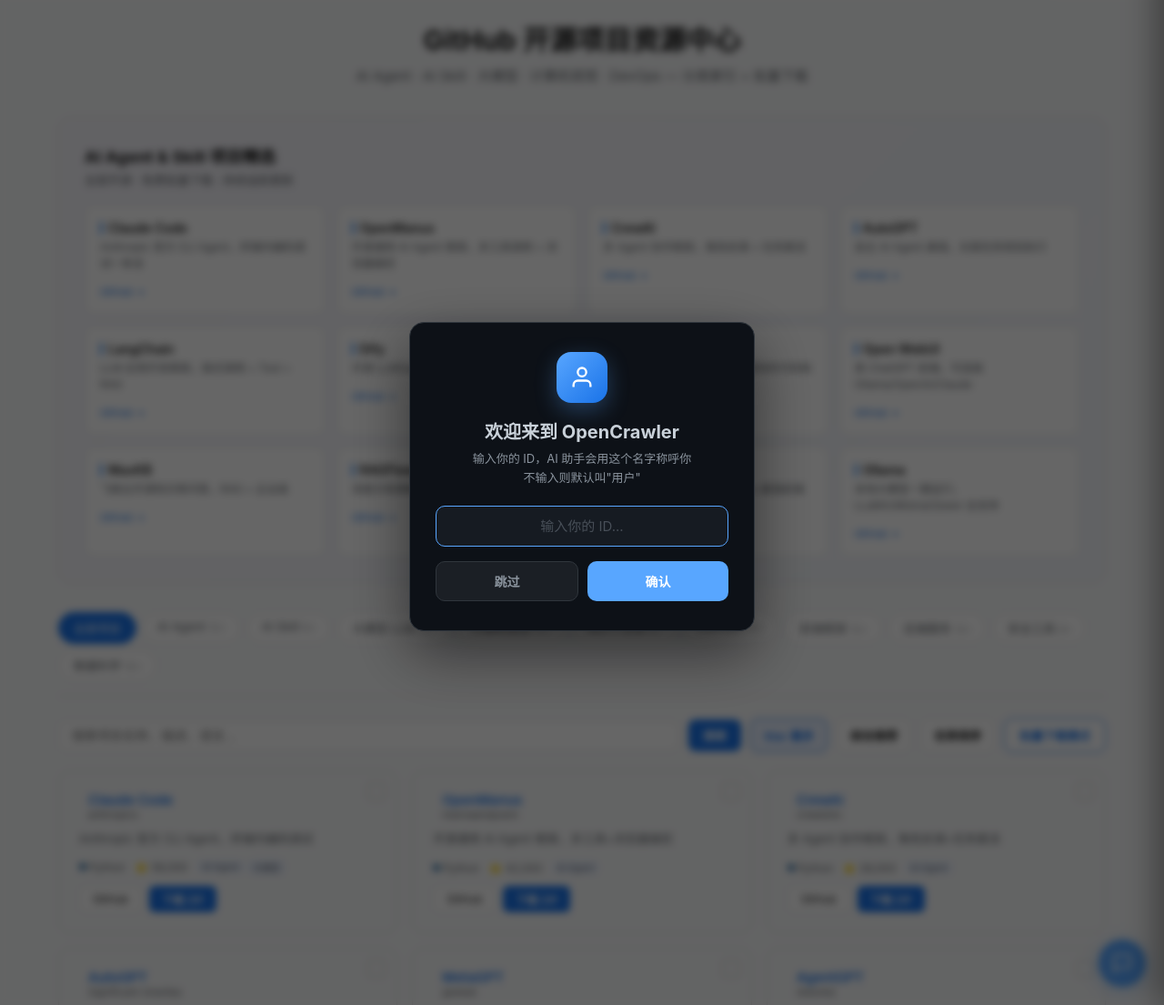
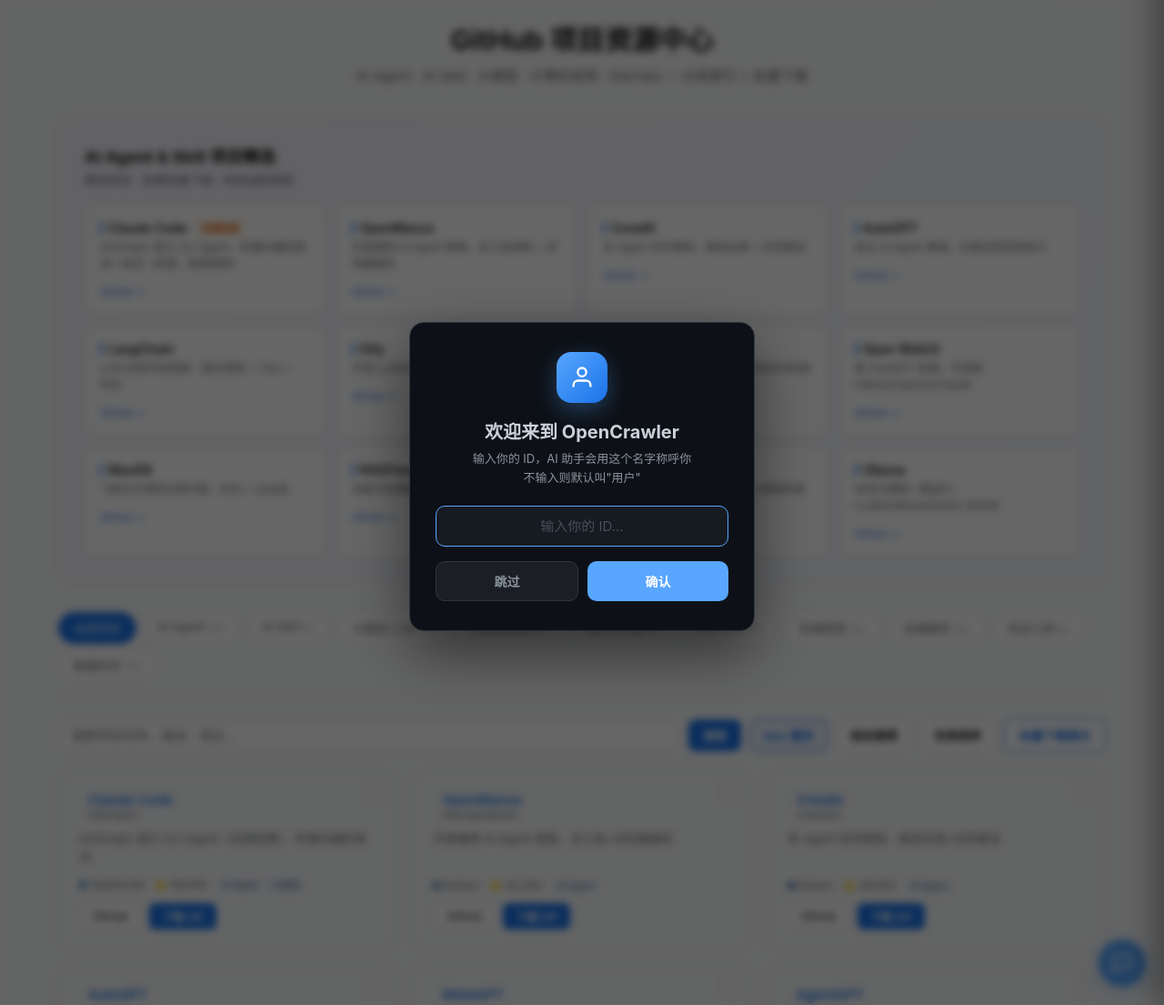
Before and after one commit to Chris1314520/opencrawler, a Flask app: page /github in a window 1280 px wide. Shown: the part 57-1162 px from the top of the page at 91% size. Run offline with Flask 3, Linux system fonts and the light colour scheme; data comes from the database, SQL or seed files in the repository; data that the repository does not hold is empty.

Commit message:
修正：Claude Code/LM Studio 标注为闭源免费，文案同步更新

```diff
--- a/templates/github.html
+++ b/templates/github.html
@@ -1,5 +1,5 @@
 {% extends "base.html" %}
-{% block title %}GitHub 开源项目 — OpenCrawler{% endblock %}
+{% block title %}GitHub 项目 — OpenCrawler{% endblock %}
 {% set active_page = 'github' %}
 
 {% block head %}
@@ -69,6 +69,7 @@
 .ai-card .ai-desc{font-size:12px;color:var(--muted);margin-bottom:10px;line-height:1.5}
 .ai-card a{font-size:11px;color:#1a73e8;text-decoration:none;display:inline-flex;align-items:center;gap:3px}
 .ai-card a:hover{text-decoration:underline}
+  .tag-closed{display:inline-block;font-size:10px;font-weight:600;padding:1px 6px;border-radius:4px;background:#fff3e0;color:#e65100;margin-left:4px;vertical-align:middle}
 
 /* Course section */
 .course-section{margin-top:40px;margin-bottom:32px}
@@ -109,18 +110,18 @@
 <div class="github-layout">
 
     <div class="github-hero">
-        <h1>GitHub 开源项目资源中心</h1>
+        <h1>GitHub 项目资源中心</h1>
         <p>AI Agent · AI Skill · 大模型 · 计算机视觉 · DevOps — 分类索引 + 批量下载</p>
     </div>
 
     <!-- AI 专题 -->
     <div class="featured-section">
         <h3>AI Agent &amp; Skill 项目精选</h3>
-        <p class="feat-sub">全部开源 · 免费批量下载 · 持续追踪更新</p>
+        <p class="feat-sub">精选项目 · 免费批量下载 · 持续追踪更新</p>
         <div class="ai-cards">
             <div class="ai-card">
-                <div class="ai-name">Claude Code</div>
-                <div class="ai-desc">Anthropic 官方 CLI Agent，终端内编码调试一条龙</div>
+                <div class="ai-name">Claude Code <span class="tag-closed">闭源免费</span></div>
+                <div class="ai-desc">Anthropic 官方 CLI Agent，终端内编码调试一条龙（闭源，免费使用）</div>
                 <a href="https://github.com/anthropics/claude-code" target="_blank" rel="noopener">GitHub →</a>
             </div>
             <div class="ai-card">
@@ -230,7 +231,7 @@
 // ========== 项目数据库 ==========
 const PROJECTS = [
     // AI Agent
-    {name:"Claude Code",owner:"anthropics",desc:"Anthropic 官方 CLI Agent，终端内编码调试",lang:"Python",stars:58000,tags:["ai-agent","llm"],url:"https://github.com/anthropics/claude-code"},
+    {name:"Claude Code",owner:"anthropics",desc:"Anthropic 官方 CLI Agent（闭源免费），终端内编码调试",lang:"TypeScript",stars:58000,tags:["ai-agent","llm"],url:"https://github.com/anthropics/claude-code"},
     {name:"OpenManus",owner:"mannaandpoem",desc:"开源通用 AI Agent 框架，多工具+浏览器操控",lang:"Python",stars:42000,tags:["ai-agent"],url:"https://github.com/mannaandpoem/OpenManus"},
     {name:"CrewAI",owner:"crewAIInc",desc:"多 Agent 协作框架，角色扮演+任务委派",lang:"Python",stars:28000,tags:["ai-agent"],url:"https://github.com/crewAIInc/crewAI"},
     {name:"AutoGPT",owner:"Significant-Gravitas",desc:"自主 AI Agent 鼻祖，长链任务规划执行",lang:"Python",stars:172000,tags:["ai-agent"],url:"https://github.com/Significant-Gravitas/AutoGPT"},
@@ -260,7 +261,7 @@ const PROJECTS = [
     {name:"Mistral",owner:"mistralai",desc:"法国开源大模型，7B/8x7B/8x22B 多尺寸",lang:"Python",stars:16000,tags:["llm"],url:"https://github.com/mistralai/mistral-inference"},
     {name:"vLLM",owner:"vllm-project",desc:"高性能 LLM 推理引擎，PagedAttention 加速",lang:"Python",stars:48000,tags:["llm"],url:"https://github.com/vllm-project/vllm"},
     {name:"Ollama",owner:"ollama",desc:"本地一键运行大模型，LLaMA/Mistral/Qwen 全支持",lang:"Go",stars:125000,tags:["llm","ai-agent"],url:"https://github.com/ollama/ollama"},
-    {name:"LM Studio",owner:"lmstudio-ai",desc:"桌面端本地模型运行器，GUI+HuggingFace",lang:"TypeScript",stars:15000,tags:["llm"],url:"https://github.com/lmstudio-ai/lms"},
+    {name:"LM Studio",owner:"lmstudio-ai",desc:"桌面端本地模型运行器（闭源免费），GUI+HuggingFace",lang:"TypeScript",stars:15000,tags:["llm"],url:"https://github.com/lmstudio-ai/lms"},
     {name:"llama.cpp",owner:"ggml-org",desc:"C++ 大模型推理，CPU/GPU 混合，量化加速",lang:"C++",stars:78000,tags:["llm"],url:"https://github.com/ggml-org/llama.cpp"},
     {name:"Open WebUI",owner:"open-webui",desc:"类 ChatGPT 聊天界面，支持 Ollama/OpenAI/Claude",lang:"Python",stars:65000,tags:["llm"],url:"https://github.com/open-webui/open-webui"},
     {name:"Dify",owner:"langgenius",desc:"开源 LLMOps 平台，可视化搭建 AI 应用",lang:"Python",stars:68000,tags:["llm"],url:"https://github.com/langgenius/dify"},
--- a/templates/landing.html
+++ b/templates/landing.html
@@ -346,8 +346,8 @@
     </a>
     <a href="/github" class="service-card">
       <div class="card-top"><div class="card-icon gray"></div><h3>GitHub 资源</h3></div>
-      <div class="card-desc">100+ 精选开源项目，10大分类：AI Agent、LLM、DevOps、安全。支持批量 ZIP 下载。</div>
-      <div class="card-tags"><span>开源项目</span><span>批量下载</span><span class="hot">热门</span></div>
+      <div class="card-desc">100+ 精选项目，10大分类：AI Agent、LLM、DevOps、安全。支持批量 ZIP 下载。</div>
+      <div class="card-tags"><span>精选项目</span><span>批量下载</span><span class="hot">热门</span></div>
     </a>
     <a href="/finance" class="service-card">
       <div class="card-top"><div class="card-icon green"></div><h3>金融股市</h3></div>
```
